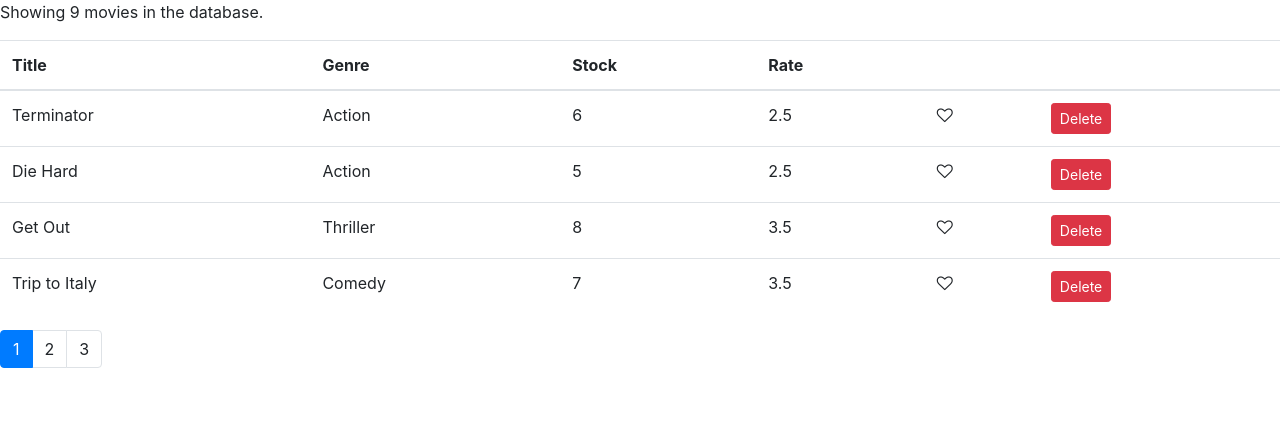
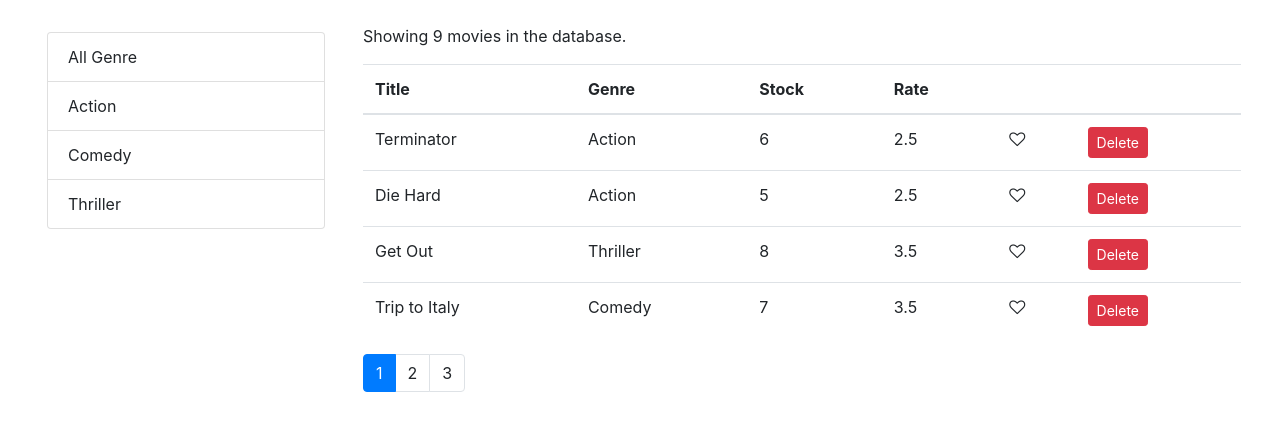
Before and after one commit to imanirudh1/vidly-react-app, a React (Create React App) app: page / in a window 1280 px wide. Shown: the top 430 px of the page. Built offline with nearby package versions, Linux system fonts and the light colour scheme.

Commit message:
Added Filter list

```diff
--- a/src/component/common/listGroup.jsx
+++ b/src/component/common/listGroup.jsx
@@ -1,11 +1,21 @@
 import React from 'react'
 
-const listGroup = () => {
+const listGroup = (props) => {
+const {onItemSelect,valueProperty,textProperty,items,selecteditem}=props
     return (
-        <div>
+        <ul className="list-group">
 
-        </div>
+            {items.map(item=>(
+                <li onClick={()=>onItemSelect(item)} key={item[valueProperty]} className={item === selecteditem ?"list-group-item active" : "list-group-item"} >
+                    {item[textProperty]}
+                </li>
+            ))}
+        </ul>
     )
+}
+listGroup.defaultProps={
+    textProperty:'name',
+    valueProperty:'_id'
 }
 
 export default listGroup
--- /dev/null
+++ b/src/component/common/moviesTable.jsx
@@ -0,0 +1,36 @@
+import React from 'react'
+import Like from '../common/like';
+const MoviesTable = (props) => {
+    const {movies,onDelete,onLike,onSort}=props
+    return (
+        <table className="table">
+            <thead>
+                <tr>
+                    <th onClick={()=>onSort('title')}>Title</th>
+                    <th onClick={()=>onSort('genre.name')}>Genre</th>
+                    <th onClick={()=>onSort('stock')}>Stock</th>
+                    <th onClick={()=>onSort('rate')}>Rate</th>
+                    <th></th>
+                    <th></th>
+                </tr>
+            </thead>
+            <tbody>
+                {movies.map((movie)=>(
+                  <tr key={movie._id}>
+                    <td>{movie.title}</td>
+                    <td>{movie.genre.name}</td>
+                    <td>{movie.numberInStock}</td>
+                    <td>{movie.dailyRentalRate}</td>
+                    <td><Like onClick={()=>onLike(movie)} liked={movie.liked} /></td>
+                    <td><button className="btn btn-danger btn-sm" onClick={()=>
+                        onDelete(movie)
+                    }>Delete</button></td>
+                </tr>
+                ))}
+
+            </tbody>
+        </table>
+    )
+}
+
+export default MoviesTable
--- a/src/component/movies.jsx
+++ b/src/component/movies.jsx
@@ -1,15 +1,25 @@
 import React, { Component } from 'react'
 import {getMovies} from '../services/fakeMovieService'
-import Like from './common/like';
-import listGroup from './common/listGroup';
+import {getGenres} from '../services/fakeGenreService'
+
+import ListGroup from './common/listGroup';
 import Pagination from './common/pagination';
 import {Paginate} from './util/paginate'
+import MoviesTable from './common/moviesTable';
 export default class movies extends Component {
     state={
-        movies:getMovies(),
+        movies:[],
         pageSize:4,
-        currentPage:1
+        currentPage:1,
+        genres:[],
+        selectedGenre:0
+
     };
+    componentDidMount(){
+         const genres=[{_id:"",name:"All Genre"},...getGenres()]
+        this.setState({movies:getMovies(),
+            genres})
+    }
     handelDelete= movie=>{
         const movies=this.state.movies.filter(m => m._id!==movie._id)
         this.setState({movies})
@@ -25,46 +35,42 @@ export default class movies extends Component {
     handelpageChange=(page)=>{
         this.setState({currentPage:page})
     }
+    handelGenres=(genre)=>{
+        console.log(genre)
+         this.setState({selectedGenre:genre,currentPage:1})
+    }
+    handelSort=(path)=>{
+        this.setState({sortColumn:{path,order:'asc'}})
+    }
     render() {
         const {length:count}=this.state.movies;
-        const {movies:allMovies,pageSize,currentPage}=this.state
+        const {movies:allMovies,pageSize,currentPage,selectedGenre}=this.state
 
         if (count ===0) return <p>There are no movies in the database</p>
+        const filtered=selectedGenre && selectedGenre._id
+        ? allMovies.filter(m => m.genre._id === selectedGenre._id )
+        : allMovies;
 
-        const movies=Paginate(allMovies,currentPage,pageSize)
+        const movies=Paginate(filtered,currentPage,pageSize)
 
         return (
-            <React.Fragment>
-                <listGroup />
-        <p>Showing {count} movies in the database.</p>
-        <table className="table">
-            <thead>
-                <tr>
-                    <th>Title</th>
-                    <th>Genre</th>
-                    <th>Stock</th>
-                    <th>Rate</th>
-                    <th></th>
-                    <th></th>
-                </tr>
-            </thead>
-            <tbody>
-                {movies.map((movies)=>(
-                  <tr key={movies._id}>
-                    <td>{movies.title}</td>
-                    <td>{movies.genre.name}</td>
-                    <td>{movies.numberInStock}</td>
-                    <td>{movies.dailyRentalRate}</td>
-                    <td><Like onClick={()=>this.handelLiked(movies)} liked={movies.liked} /></td>
-                    <td><button className="btn btn-danger btn-sm" onClick={()=>
-                        this.handelDelete(movies)
-                    }>Delete</button></td>
-                </tr>
-                ))}
-
-            </tbody>
-        </table>
-        <Pagination itemCount={count} pageSize={pageSize} onPageChange={this.handelpageChange} currentPage={currentPage} />
-        </React.Fragment>
+            <div className='row m-4'>
+                <div className="col-3 m-2">
+                <ListGroup
+                items={this.state.genres}
+                 onItemSelect={this.handelGenres}
+                selecteditem={this.state.selectedGenre}
+                />
+                </div>
+                <div className="col">
+                <p>Showing {filtered.length} movies in the database.</p>
+                <MoviesTable
+                movies={movies}
+                onDelete={this.handelDelete}
+                onLike={this.handelLiked}
+                onSort={this.handelSort}
+                />
+                <Pagination itemCount={filtered.length} pageSize={pageSize} onPageChange={this.handelpageChange} currentPage={currentPage} /></div>
+                </div>
         )}
 }
```
